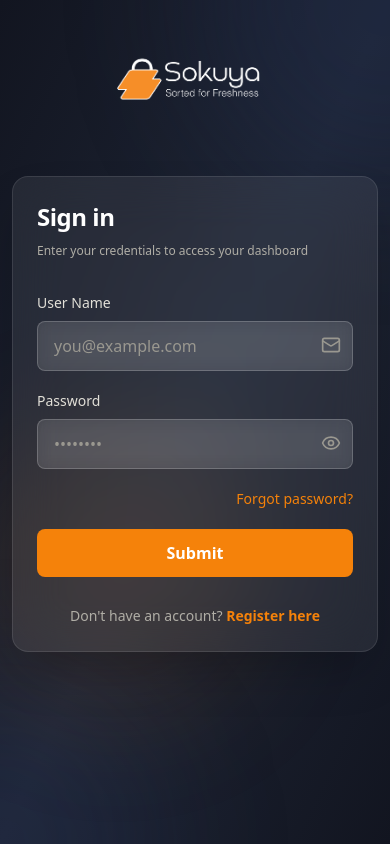
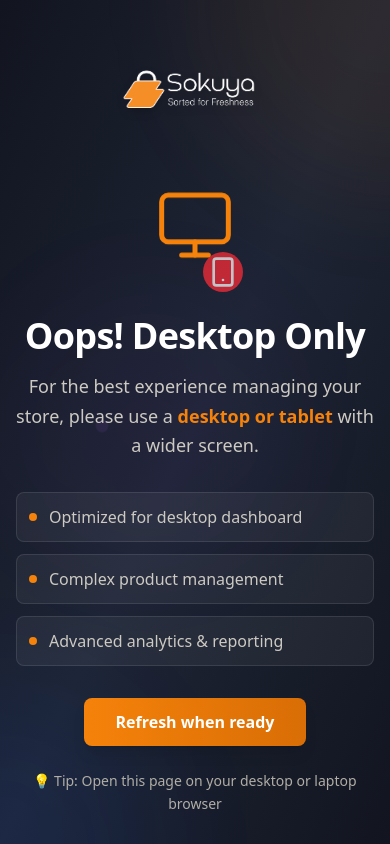
Before and after one commit to Sokuya-ltd/store_web, a React (Vite) app: page / in a window 390 px wide. Before the commit this address led to /login. Built offline with nearby package versions, Linux system fonts and the light colour scheme.

Commit message:
feat: implement mobile detection and show DesktopOnlyPage for mobile users in AppRoutes

```diff
--- a/src/App.jsx
+++ b/src/App.jsx
@@ -1,4 +1,5 @@
 import { BrowserRouter, Routes, Route, Navigate } from "react-router-dom";
+import { useState, useEffect } from "react";
 import { AuthProvider } from "./context/AuthContext";
 import { ToastProvider } from "./context/ToastContext";
 import ProtectedRoute from "./components/ProtectedRoute";
@@ -16,8 +17,28 @@ import RegistrationSuccess from "./pages/Onboarding/RegistrationSuccess";
 import Login from "./pages/Onboarding/Login";
 import ForgotPassword from "./pages/Onboarding/ForgotPassword";
 import ResetPassword from "./pages/Onboarding/ResetPassword";
+import DesktopOnlyPage from "./pages/Onboarding/DesktopOnlyPage";
 
 function AppRoutes() {
+  const [isMobile, setIsMobile] = useState(false);
+  const [isLoaded, setIsLoaded] = useState(false);
+
+  useEffect(() => {
+    const checkMobile = () => {
+      setIsMobile(window.innerWidth < 1024); // lg breakpoint
+      setIsLoaded(true);
+    };
+
+    checkMobile();
+    window.addEventListener("resize", checkMobile);
+    return () => window.removeEventListener("resize", checkMobile);
+  }, []);
+
+  // Show desktop-only page on mobile for all pages
+  if (isLoaded && isMobile) {
+    return <DesktopOnlyPage />;
+  }
+
   return (
     <Routes>
       {/* Guest routes - redirect to dashboard if already logged in */}
--- a/src/pages/Onboarding/DesktopOnlyPage.jsx
+++ b/src/pages/Onboarding/DesktopOnlyPage.jsx
@@ -1,4 +1,5 @@
 import { Monitor, Smartphone } from 'lucide-react';
+import logo from '../../assets/logo.png';
 
 export default function DesktopOnlyPage() {
   return (
@@ -10,6 +11,11 @@ export default function DesktopOnlyPage() {
 
       {/* Content */}
       <div className="relative z-10 max-w-lg text-center">
+        {/* Logo */}
+        <div className="mb-8 flex justify-center">
+          <img src={logo} alt="Sokuya" className="h-32 w-auto drop-shadow-lg" />
+        </div>
+
         {/* Icon Animation */}
         <div className="mb-8 flex justify-center">
           <div className="relative">
--- a/src/pages/Onboarding/OnboardingLayout.jsx
+++ b/src/pages/Onboarding/OnboardingLayout.jsx
@@ -1,7 +1,6 @@
 import { Routes, Route, useNavigate } from "react-router-dom";
-import { useState, useCallback, useEffect } from "react";
+import { useState, useCallback } from "react";
 import StepBusinessInfo from "./StepBusinessInfo";
-import DesktopOnlyPage from "./DesktopOnlyPage";
 import ToastContainer from "../../components/ui/ToastContainer";
 import { useToast } from "../../hooks/useToast";
 import api from "../../services/api";
@@ -9,7 +8,6 @@ import logo from "../../assets/logo.png";
 
 export default function OnboardingLayout() {
     const { toasts, hideToast, success: showSuccess, error: showError } = useToast();
-    const [isMobile, setIsMobile] = useState(false);
     const [data, setData] = useState({
         name: "",
         email: "",
@@ -45,22 +43,6 @@ export default function OnboardingLayout() {
             return prev;
         });
     }, []);
-
-    // Detect mobile screen size
-    useEffect(() => {
-        const checkMobile = () => {
-            setIsMobile(window.innerWidth < 1024); // lg breakpoint
-        };
-
-        checkMobile();
-        window.addEventListener("resize", checkMobile);
-        return () => window.removeEventListener("resize", checkMobile);
-    }, []);
-
-    // Show desktop-only page on mobile
-    if (isMobile) {
-        return <DesktopOnlyPage />;
-    }
 
     const submitOnboarding = async () => {
         setIsSubmitting(true);
```
